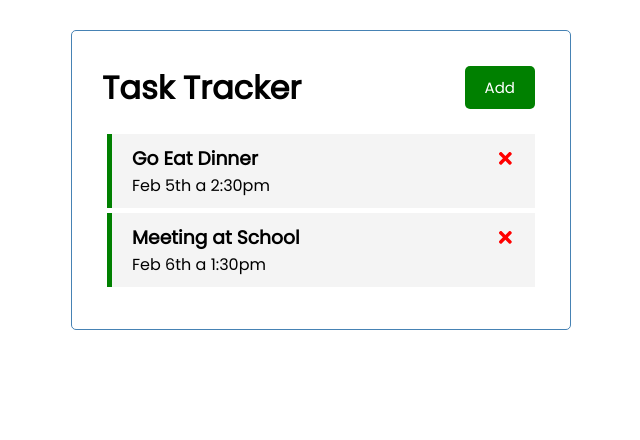
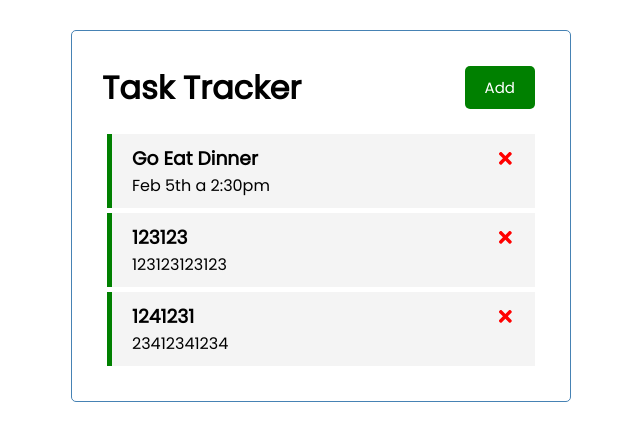
Before and after one commit to 47chen/React-Basic-Practice, a React (Create React App) app: page / in a window 1280 px wide. Shown: the top 440 px of the page, without its empty margins (319-959 px from the left). Built offline with nearby package versions, Linux system fonts and the light colour scheme; data requests are answered from the project's data file.

Commit message:
update toggle reminder -> using put request

```diff
--- a/db.json
+++ b/db.json
@@ -7,10 +7,16 @@
       "reminder": true
     },
     {
-      "id": 2,
-      "text": "Meeting at School",
-      "day": "Feb 6th a 1:30pm",
-      "reminder": true
+      "text": "123123",
+      "day": "123123123123",
+      "reminder": true,
+      "id": 2
+    },
+    {
+      "text": "1241231",
+      "day": "23412341234",
+      "reminder": true,
+      "id": 3
     }
   ]
 }
--- a/src/App.js
+++ b/src/App.js
@@ -20,6 +20,14 @@ const App = () => {
   // Fetch Tasks
   const fetchTasks = async () => {
     const res = await fetch("http://localhost:3001/tasks");
+    const data = await res.json();
+
+    return data;
+  };
+
+  // Fetch specific Task for update
+  const fetchTask = async (id) => {
+    const res = await fetch(`http://localhost:3001/tasks/${id}`);
     const data = await res.json();
 
     return data;
@@ -56,10 +64,20 @@ const App = () => {
   };
 
   // Toggle Reminder
-  const toggleReminder = (id) => {
+  const toggleReminder = async (id) => {
+    const toggleTask = await fetchTask(id);
+    const updateTask = { ...toggleTask, reminder: !toggleTask.reminder };
+    const res = await fetch(`http://localhost:3001/tasks/${id}`, {
+      method: "PUT",
+      headers: { "Content-type": "application/json" },
+      body: JSON.stringify(updateTask),
+    });
+
+    const data = await res.json();
+
     setTasks(
       tasks.map((task) =>
-        task.id === id ? { ...task, reminder: !task.reminder } : task
+        task.id === id ? { ...task, reminder: !data.reminder } : task
       )
     );
   };
```
